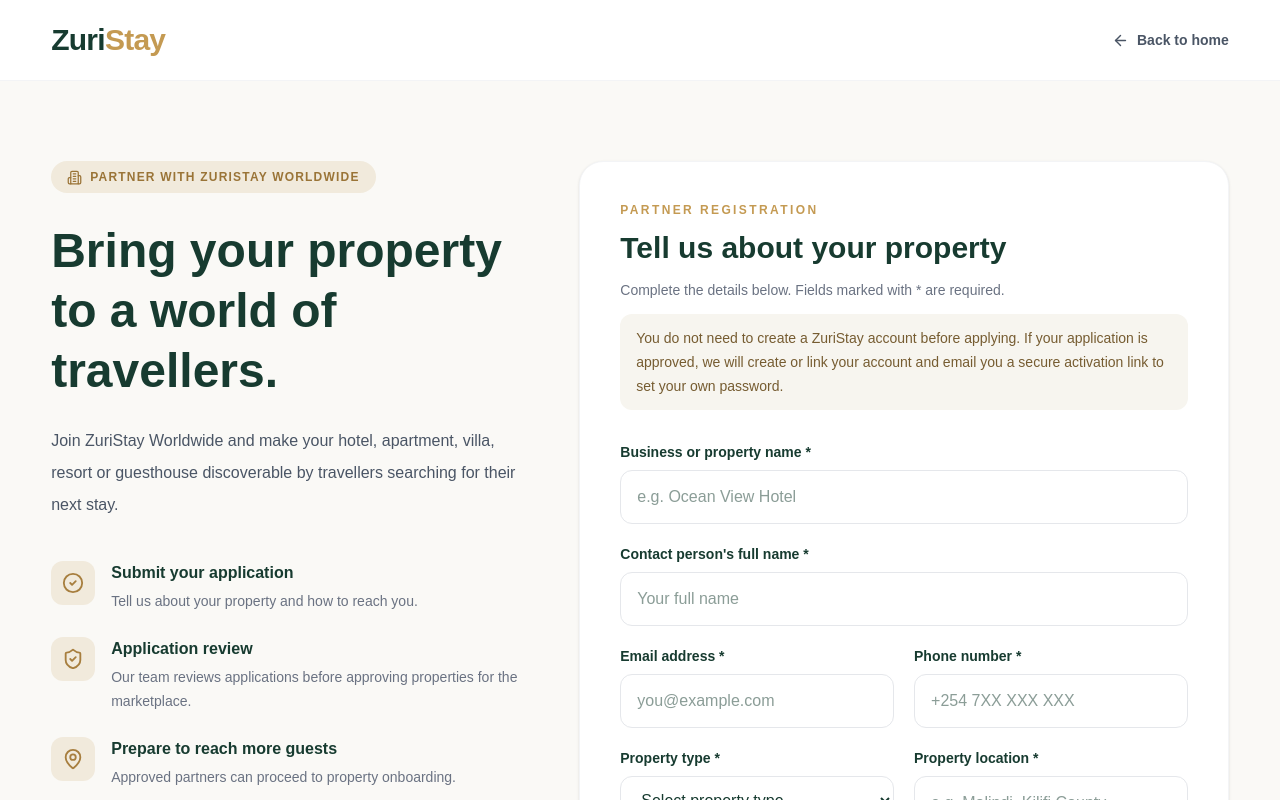
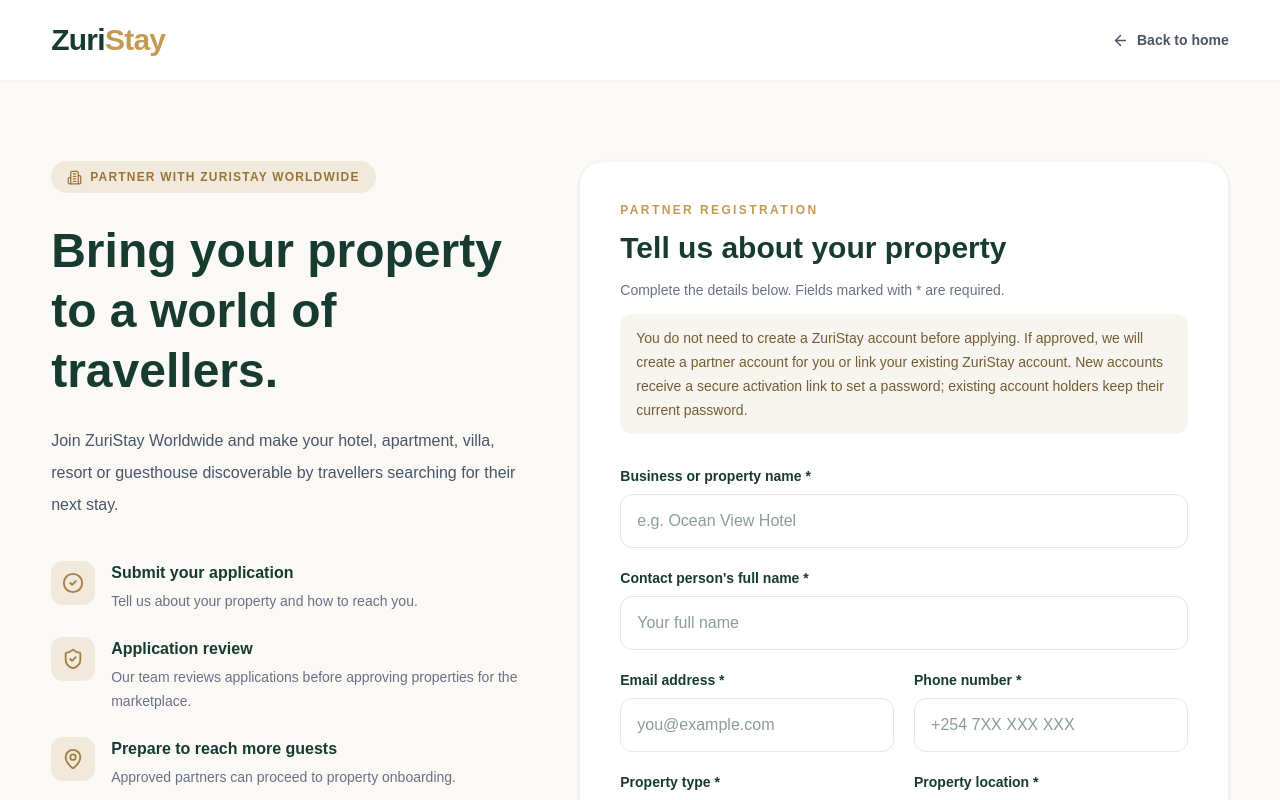
Before and after one commit to robinsonb254/zuristay, a Next.js app: page /partner/register in a window 1280 px wide. Shown: the top 800 px of the page. Built offline with nearby package versions, Linux system fonts and the light colour scheme.

Commit message:
Clarify activation for new and existing partner accounts

```diff
--- a/src/app/partner/register/page.tsx
+++ b/src/app/partner/register/page.tsx
@@ -217,7 +217,7 @@ export default function PartnerRegistrationPage() {
                   are required.
                 </p>
                 <p className="mt-3 rounded-xl bg-[#f7f5ef] px-4 py-3 text-sm leading-6 text-[#765c31]">
-                  You do not need to create a ZuriStay account before applying. If your application is approved, we will create or link your account and email you a secure activation link to set your own password.
+                  You do not need to create a ZuriStay account before applying. If approved, we will create a partner account for you or link your existing ZuriStay account. New accounts receive a secure activation link to set a password; existing account holders keep their current password.
                 </p>
               </div>
 
```
